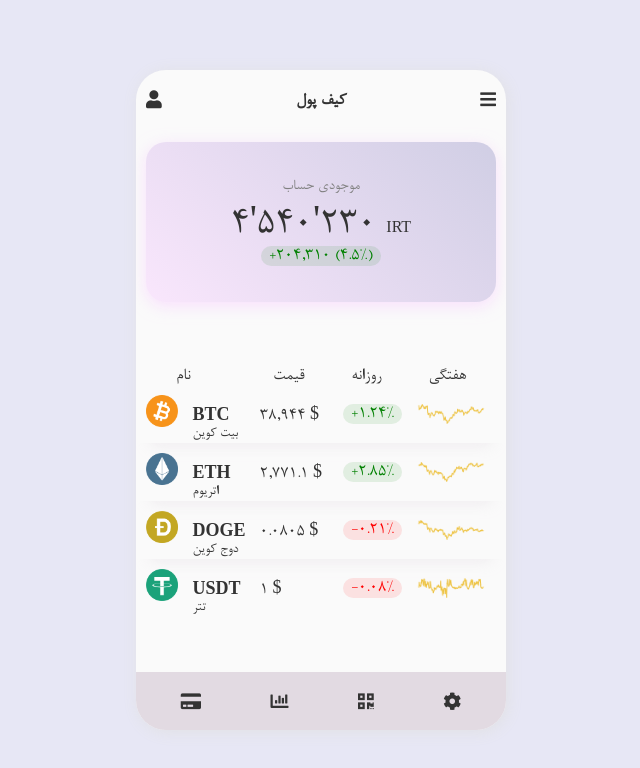
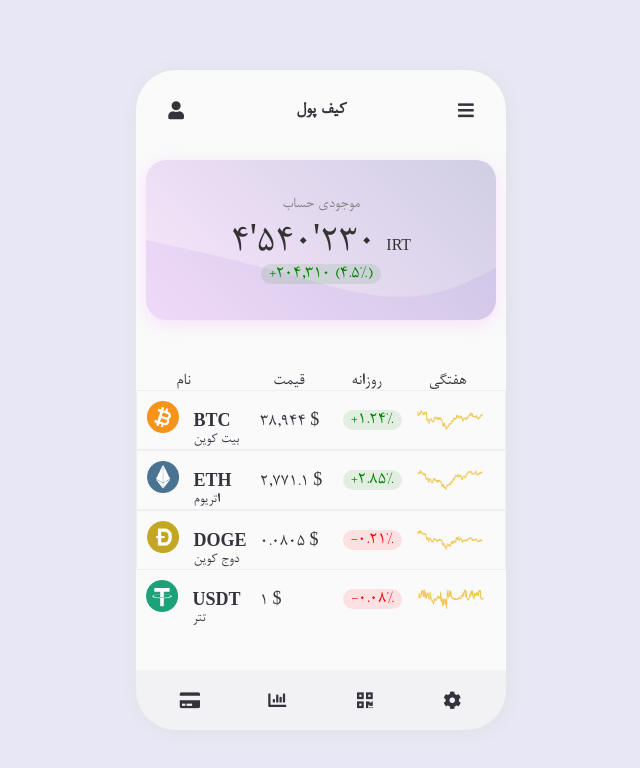
Before and after one commit to miladxdev/crypto-wallet, a plain HTML site: page index.html in a window 1280 px wide. Shown: the whole page, without its empty margins (319-959 px from the left). Drawn offline with Linux system fonts and the light colour scheme.

Commit message:
update: better ui

```diff
--- a/index.html
+++ b/index.html
@@ -16,9 +16,9 @@
 
       <header>
         <div class="menu">
-          <div class="menu-icon"><i class="fa fa-user"></i></div>
+          <div class="btn"><i class="fa fa-user"></i></div>
           <div class="title"><h4>کیف پول</h4></div>
-          <div class="menu-icon"><i class="fa fa-bars"></i></div>
+          <div class="btn"><i class="fa fa-bars"></i></div>
         </div>
 
         <div class="balance-container">
@@ -90,10 +90,10 @@
         </div>
     </div>
     <div class="footer">
-        <i class="fa fa-credit-card"></i>
-        <i class="fa fa-chart-bar"></i>
-        <i class="fa fa-qrcode"></i>
-        <i class="fa fa-cog"></i>
+       <div class="btn"><i class="fa fa-credit-card"></i></div>
+       <div class="btn"><i class="fa fa-chart-bar"></i></div>
+       <div class="btn"><i class="fa fa-qrcode"></i></div>
+       <div class="btn"><i class="fa fa-cog"></i></div>
       </div>
   </body>
 </html>
--- a/style.css
+++ b/style.css
@@ -15,9 +15,10 @@ body {
   justify-content: center;
   align-items: center;
   background: #e7e7f5;
-  color: #333;
+  color: rgb(51, 51, 60);
   font-family: nazanin;
   font-size: 18px;
+  background-size: 400%;
 }
 
 .wallet {
@@ -30,7 +31,7 @@ body {
   padding: 0px;
   background-color: #fafafa;
   box-shadow: 2px 2px 16px #e1e1e4;
-  border-radius: 30px;
+  border-radius: 40px;
   overflow: hidden;
 }
 
@@ -38,9 +39,11 @@ body {
   display: flex;
   justify-content: space-between;
   align-items: center;
-  padding: 20px 10px;
+  padding: 20px 20px;
 }
+
 .balance-container {
+  position: relative;
   display: flex;
   flex-direction: column;
   justify-content: center;
@@ -54,7 +57,21 @@ body {
   color: #333;
   font-size: 40px;
 }
-
+.balance-container::before {
+  content: "";
+  position: absolute;
+  top: 0;
+  right: 0;
+  bottom: 0;
+  left: 0;
+  border-radius: inherit;
+  background-image: url(img/wave.svg);
+  background-repeat: no-repeat;
+  background-size: cover;
+  background-blend-mode: lighten;
+  opacity: 0.05;
+  z-index: 0;
+}
 .balance-title {
   font-size: 1rem;
   color: grey;
@@ -66,36 +83,45 @@ body {
   justify-content: space-between;
   align-items: center;
 }
+
 .crypto {
   display: flex;
   justify-content: space-between;
   align-items: center;
   padding: 10px 10px;
   transition: background-color 0.2s;
+  cursor: pointer;
 }
+
 .crypto:hover {
   background-color: rgba(211, 211, 211, 0.5);
 }
+
 .crypto:not(:last-child) {
-  box-shadow: 0 16px 16px -15px rgba(221, 211, 221, 0.4);
+  border: 1px solid rgba(211, 211, 211, 0.3);
 }
+
 .crypto img {
   display: inline-block;
   padding-right: 10px;
   width: 42px;
 }
+
 .crypto-icon {
   width: 100px;
 }
+
 .crypto-name {
   position: relative;
   display: inline-block;
   top: 9px;
 }
+
 .crypto-fullname,
 .crypto-symbol {
   display: block;
 }
+
 .price {
   width: 70px;
 }
@@ -120,10 +146,33 @@ body {
   display: flex;
   justify-content: space-around;
   align-items: center;
-  padding: 20px 10px;
-  background-color: rgba(221, 211, 221, 0.8);
+  padding: 10px 10px;
+  /* border-top: 1px solid rgba(210, 210, 220, 0.8); */
+  background-color: rgba(210, 210, 220, 0.2);
+}
+.btn {
+  display: flex;
+  justify-content: center;
+  align-items: center;
+  width: 40px;
+  height: 40px;
+  /* background: rgba(51, 51, 51, 0.1); */
+  border-radius: 50%;
+  cursor: pointer;
+  transition: 0.4s;
+}
+.btn:hover {
+  background: rgba(51, 51, 55, 0.1);
 }
 
+i {
+  transition: 0.1s;
+}
+.btn:active i {
+  color: rgb(166, 98, 225);
+  text-shadow: 0 0 8px rgba(166, 98, 225, 0.2);
+  /* background: red; */
+}
 /*
    instagram: web.script
    telegram: @webxscript
```
Also changed, not shown: img/wave.svg (added), wave-long.svg (added).
